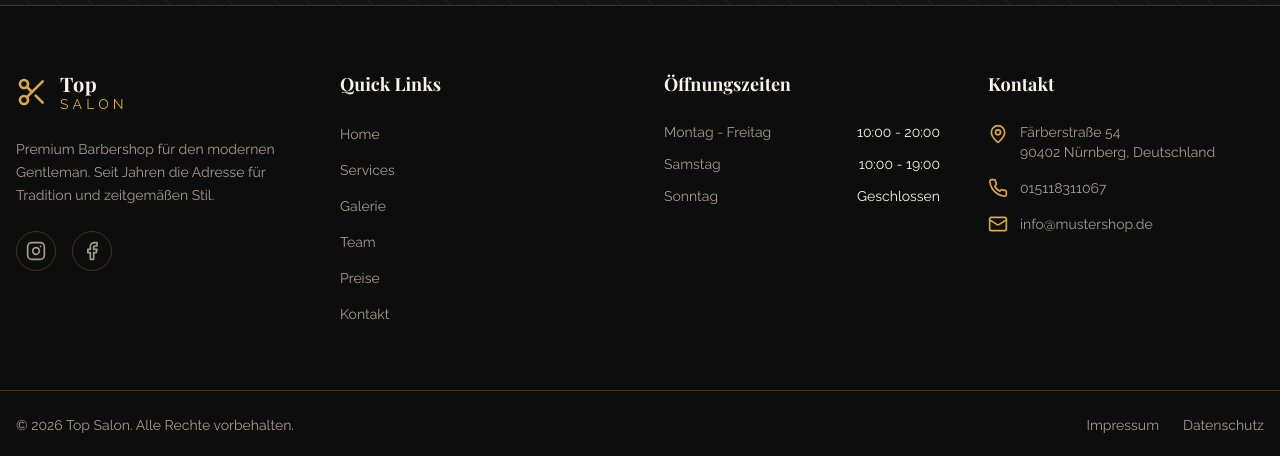
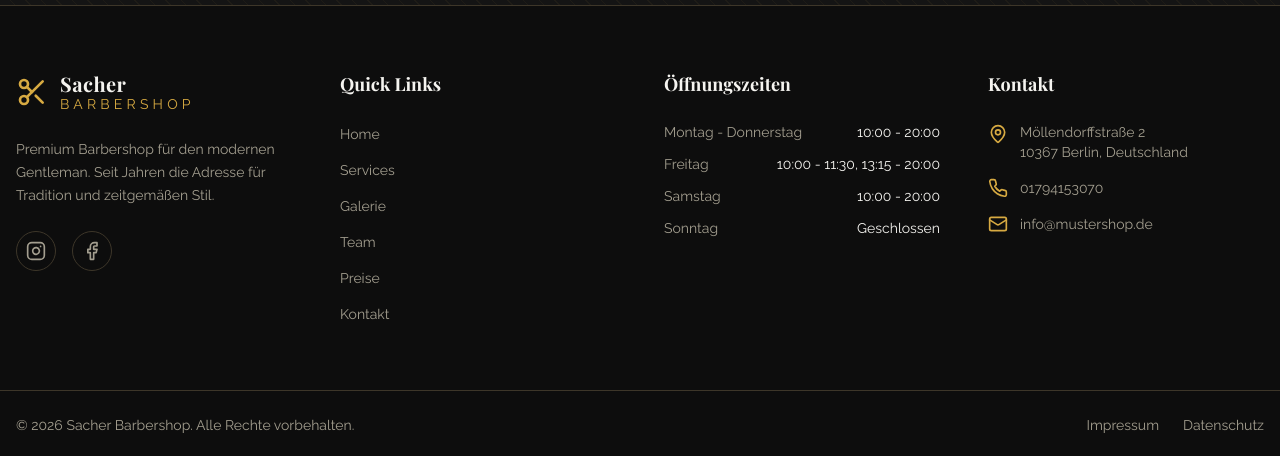
Before and after one commit to hbmarkofficial-business/Sacher-Barbershop, a React (Vite) app: page / in a window 1280 px wide. Shown: the part 4579-5035 px from the top of the page. Built offline with nearby package versions, Linux system fonts and the light colour scheme.

Commit message:
Update Footer.tsx

```diff
--- a/src/components/Footer.tsx
+++ b/src/components/Footer.tsx
@@ -15,10 +15,10 @@ export const Footer = () => {
               <Scissors className="w-8 h-8 text-primary transition-transform duration-300 group-hover:rotate-45" />
               <div className="flex flex-col">
                 <span className="font-display text-xl font-bold text-foreground tracking-wide">
-                  Top
+                  Sacher
                 </span>
                 <span className="text-primary text-sm tracking-[0.3em] uppercase -mt-1">
-                  Salon
+                  Barbershop
                 </span>
               </div>
             </Link>
@@ -82,12 +82,16 @@ export const Footer = () => {
             </h4>
             <ul className="space-y-3 text-sm">
               <li className="flex justify-between text-muted-foreground">
-                <span>Montag - Freitag</span>
+                <span>Montag - Donnerstag</span>
                 <span className="text-foreground">10:00 - 20:00</span>
               </li>
             <li className="flex justify-between text-muted-foreground">
+                <span>Freitag</span>
+                <span className="text-foreground">10:00 - 11:30, 13:15 - 20:00 </span>
+              </li>
+              <li className="flex justify-between text-muted-foreground">
                 <span>Samstag</span>
-                <span className="text-foreground">10:00 - 19:00 </span>
+                <span className="text-foreground">10:00 - 20:00 </span>
               </li>
 
               <li className="flex justify-between text-muted-foreground">
@@ -106,17 +110,17 @@ export const Footer = () => {
               <li className="flex items-start gap-3">
                 <MapPin className="w-5 h-5 text-primary shrink-0 mt-0.5" />
                 <span className="text-muted-foreground text-sm">
-                 Färberstraße 54<br />
-                  90402 Nürnberg, Deutschland
+                 Möllendorffstraße 2<br />
+                  10367 Berlin, Deutschland
                 </span>
               </li>
               <li className="flex items-center gap-3">
                 <Phone className="w-5 h-5 text-primary shrink-0" />
                 <a
-                  href="tel:015118311067"
+                  href="tel:01794153070"
                   className="text-muted-foreground hover:text-primary transition-colors text-sm"
                 >
-                015118311067
+                01794153070
                 </a>
               </li>
               <li className="flex items-center gap-3">
@@ -137,7 +141,7 @@ export const Footer = () => {
       <div className="border-t border-border">
         <div className="container mx-auto px-4 py-6 flex flex-col md:flex-row justify-between items-center gap-4">
           <p className="text-muted-foreground text-sm">
-            © {currentYear} Top Salon. Alle Rechte vorbehalten.
+            © {currentYear} Sacher Barbershop. Alle Rechte vorbehalten.
           </p>
           <div className="flex gap-6 text-sm">
             <Link to="/impressum" className="text-muted-foreground hover:text-primary transition-colors">
```
